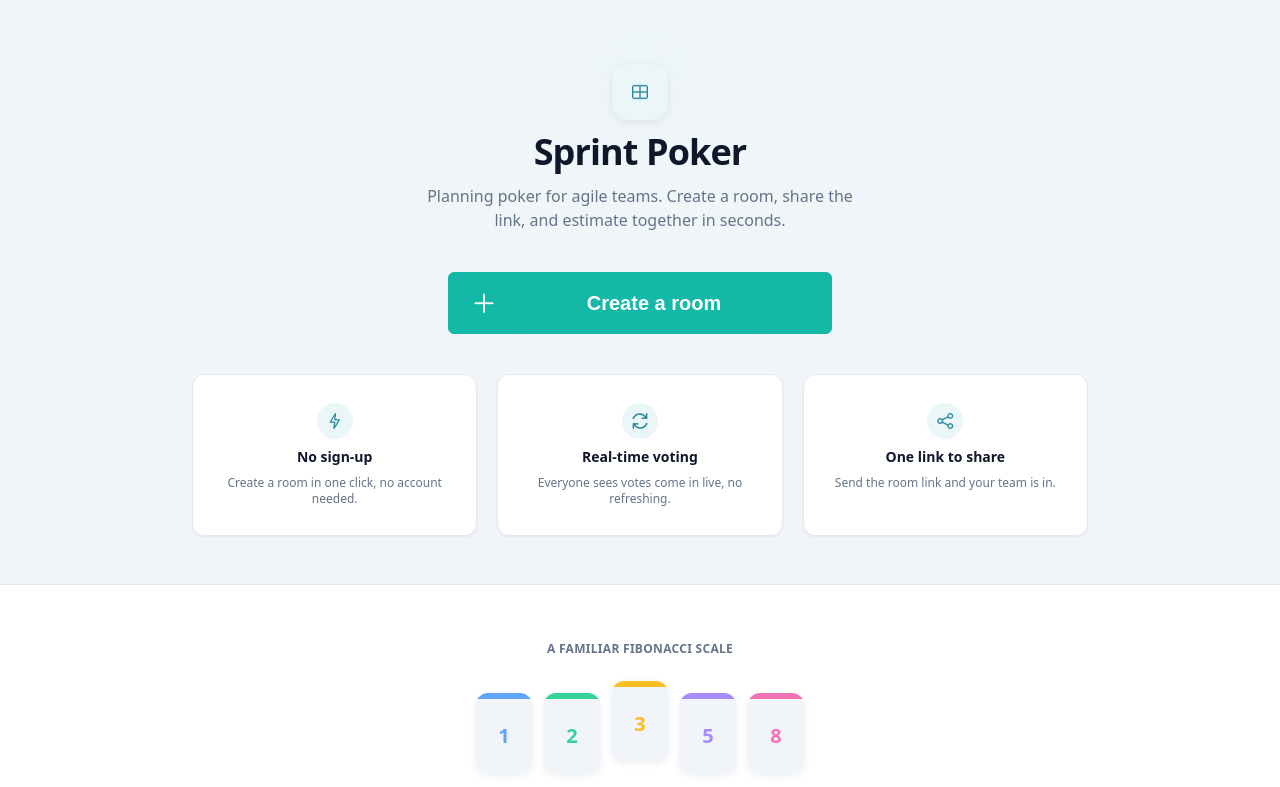
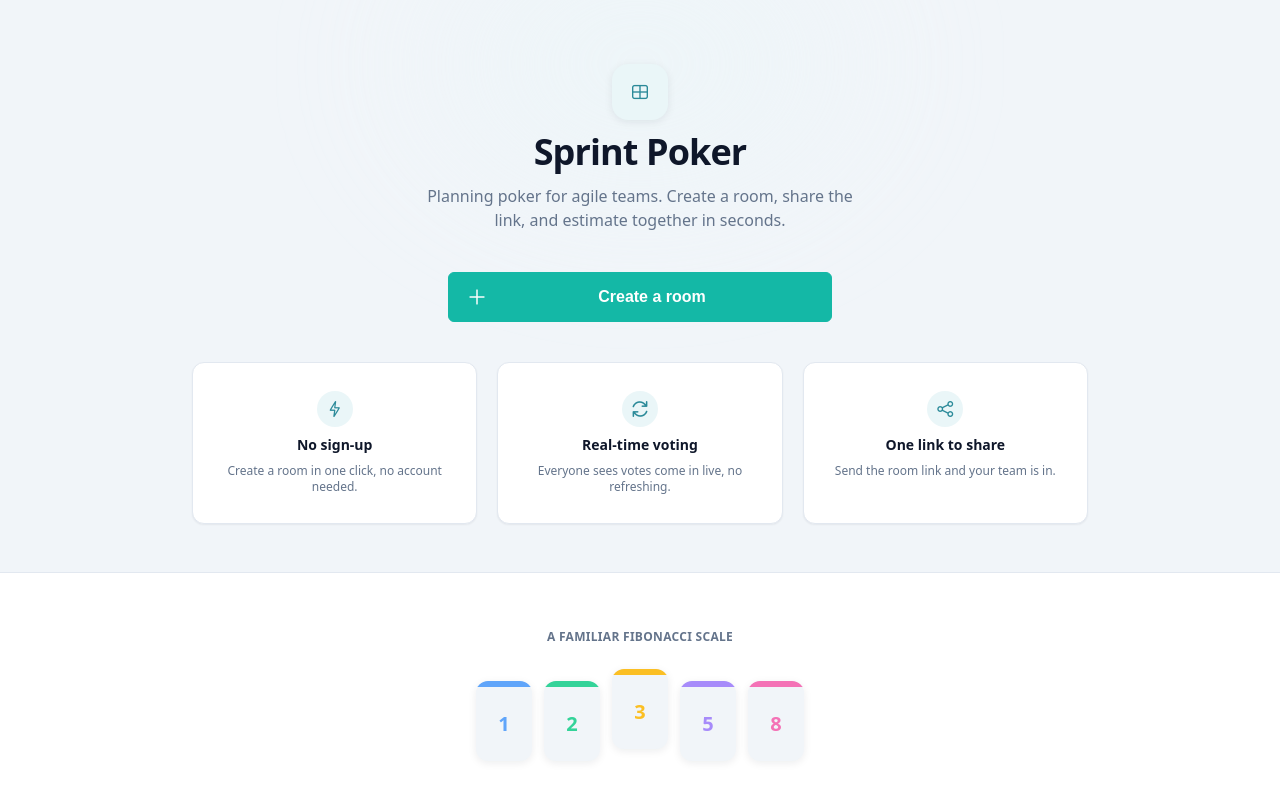
Before and after one commit to kathiresh-i2i/sprint-poker, a React (Vite) app in the folder frontend/: page / in a window 1280 px wide. Shown: the top 787 px of the page. Built offline with nearby package versions, Linux system fonts and the light colour scheme; a web font is replaced by a local one.

Commit message:
Shrink oversized primary buttons on join and create-room screens
The large button size dwarfed the surrounding text and cards; matching
it to the input field's proportions reads cleaner.

```diff
--- a/frontend/src/components/JoinForm.tsx
+++ b/frontend/src/components/JoinForm.tsx
@@ -107,8 +107,7 @@ function JoinForm({ onJoin, isCreator, adminName }: JoinFormProps): ReactElement
               label={isCreator ? 'Enter room' : 'Join room'}
               icon="pi pi-arrow-right"
               iconPos="right"
-              size="large"
-              className="w-full"
+              className="w-full py-3 text-base"
             />
           </form>
         </div>
--- a/frontend/src/pages/CreateRoomPage.tsx
+++ b/frontend/src/pages/CreateRoomPage.tsx
@@ -127,8 +127,7 @@ function CreateRoomPage(): ReactElement {
               icon="pi pi-plus"
               loading={isCreating}
               onClick={handleCreate}
-              size="large"
-              className="w-full max-w-sm"
+              className="w-full max-w-sm py-3 text-base"
             />
             {error && <p className="text-sm text-(--color-danger)">{error}</p>}
           </div>
```
